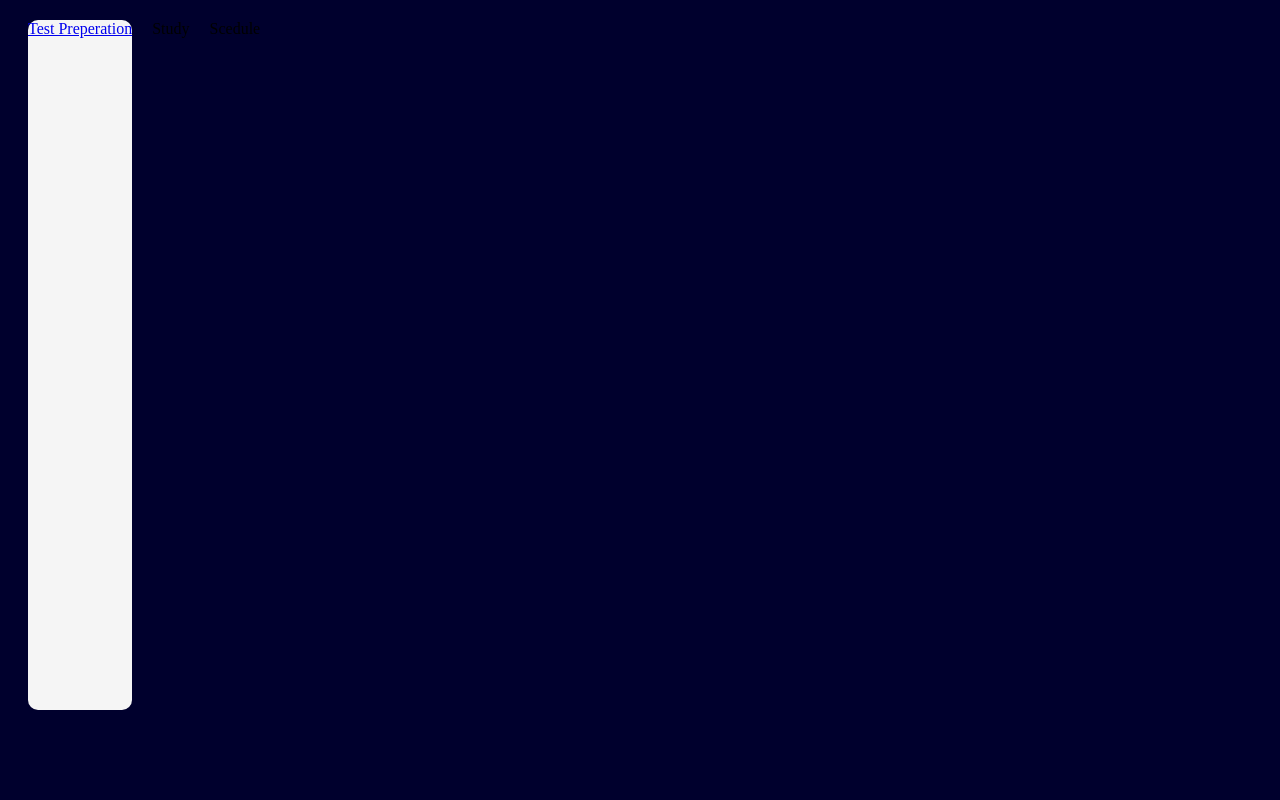
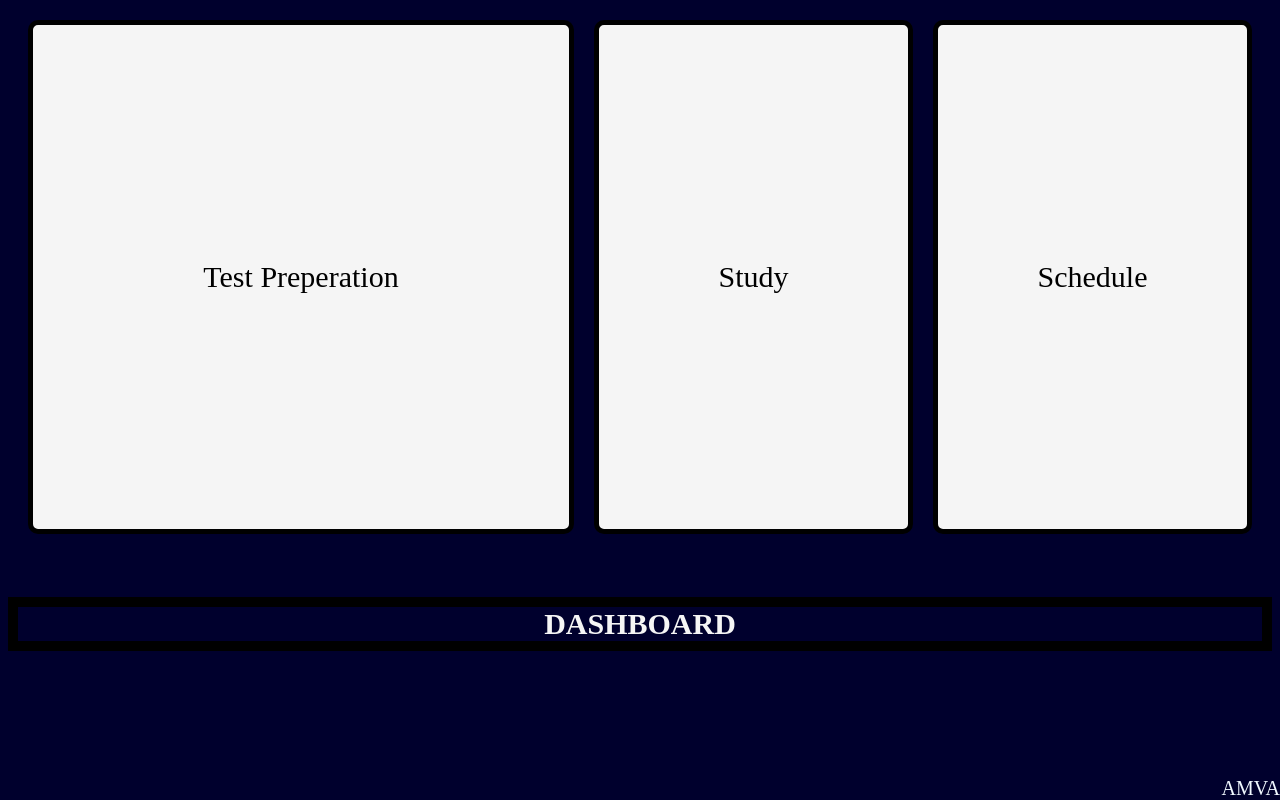
Before and after one commit to VishE-Fishy/ArshVishAdi-E-Project, a plain HTML site: page dashboard.html in a window 1280 px wide. Drawn offline with Linux system fonts and the light colour scheme.

Commit message:
Update dashboard.html

```diff
--- a/dashboard.html
+++ b/dashboard.html
@@ -16,20 +16,69 @@
         display: flex;
     }
     #tst_prep {
-        background-color: whitesmoke;
-        height:690px;
-        border-radius: 10px;
-        text-align:center;
+      display: flex;
+      align-items: center;
+      justify-content: center;
+      background-color: whitesmoke;
+      width: 67vh;
+      height: 63vh;
+      border: 5px solid black;
+      border-radius: 10px;
+      text-align: center;
+      font-size: 30px;
     }
-
+    #Study {
+      background-color:whitesmoke;
+      width: 93vh;
+      height:63vh;
+      border: 5px solid black;
+      border-radius: 10px;
+      text-align:center;
+      align-items: center;
+      justify-content: center;
+      display: flex;
+      font-size: 30px;
+    }
+    #Scedulde {
+      background-color:whitesmoke;
+      width: 93vh;
+      height:63vh;
+      border: 5px solid black;
+      border-radius: 10px;
+      text-align:center;
+      align-items: center;
+      justify-content: center;
+      display: flex;
+      font-size: 30px;
+    }
+    p1 {
+      color: Black;
+    }
+    a {
+      text-decoration: none;
+    }
+    p4 {
+      font-size: 20px;
+    position: absolute; bottom: 0px; right: 0px;
+    color: aliceblue;
+    }
+    h2 {
+      color: whitesmoke;
+      text-align: center;
+      font-size: 30px;
+      border: 10px solid black;
+    }
 
 
 </style>
 <body>
+  <p4>AMVA</p4>
     <div id="container">
-     <a href="test_prep.html"><div id="tst_prep">Test Preperation</div></a>
-     <div id="Study">Study</div>
-     <div id="Scedulde">Scedule</div>
+      <a href="test_prep.html"><div id="tst_prep"><p1>Test Preperation</p1></div></a>
+      <div id="Study">Study</div>
+      <div id="Scedulde">Schedule</div>
     </div>
+  <br>
+  <h2>DASHBOARD</h2>
 </body>
 </html>
```
